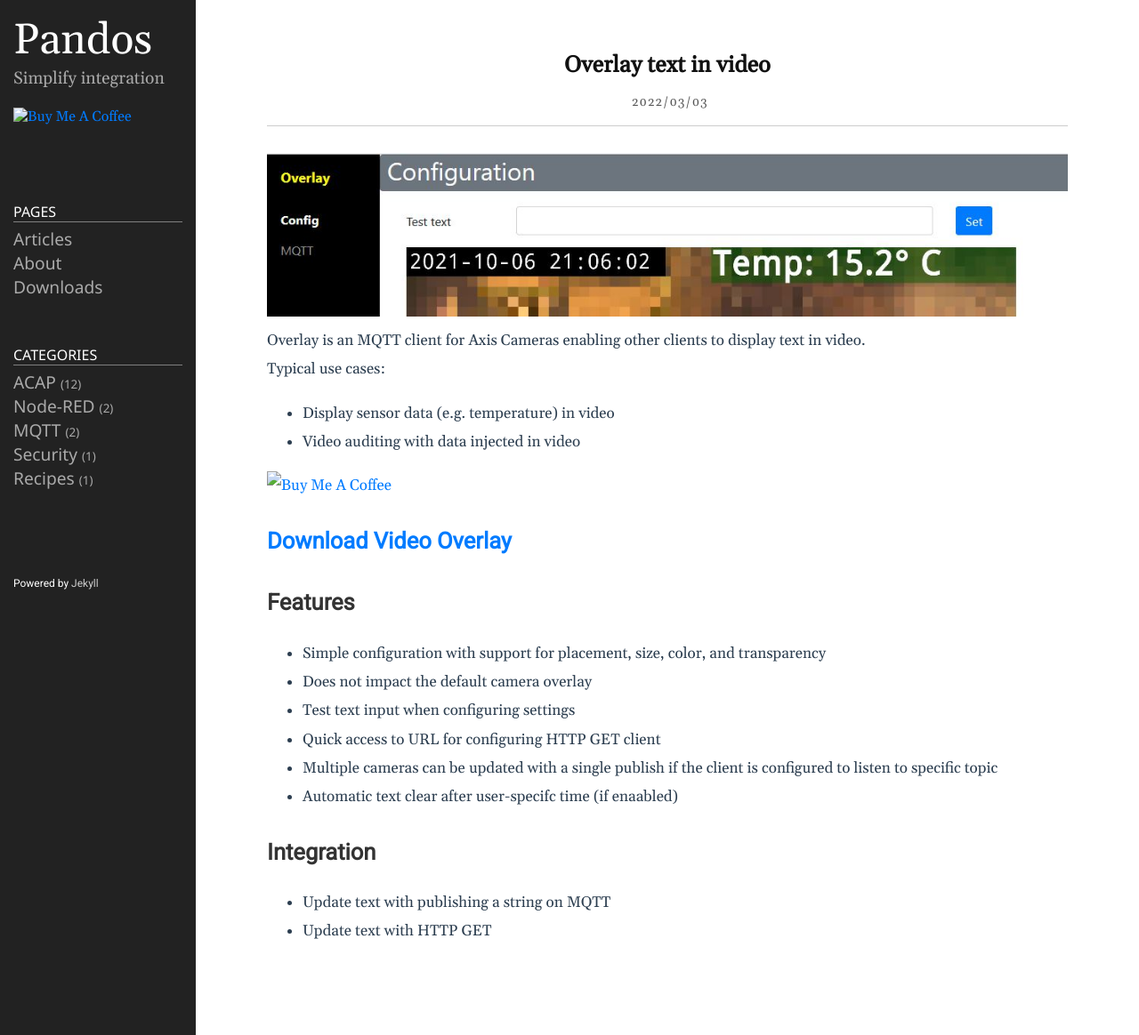
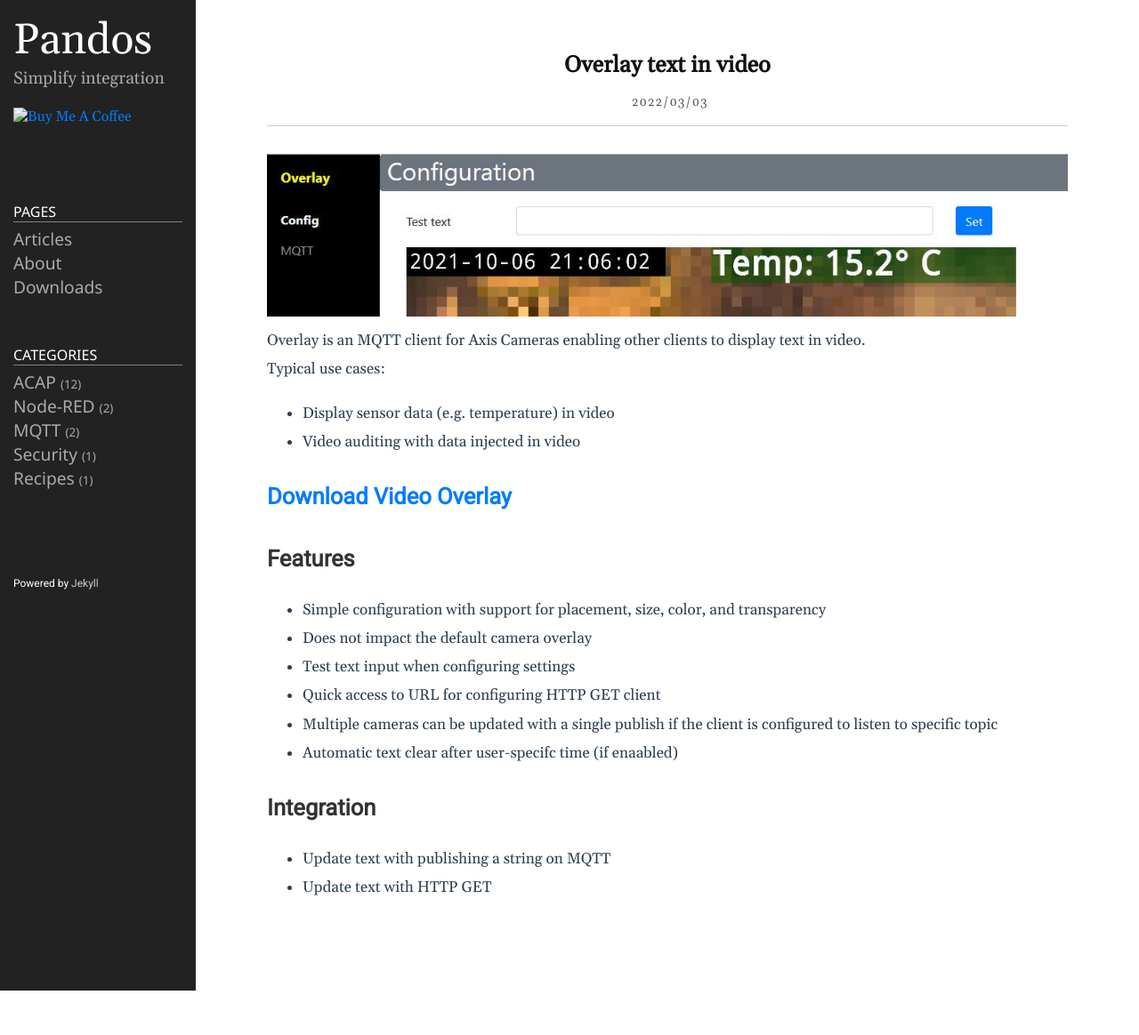
Before and after one commit to pandosme/pandosme.github.io, a Jekyll site: the page built from docs/_posts/2022-03-04-overlay.md, in a window 1280 px wide. Shown: the whole page at 89% size. Built offline with Jekyll 4.4.1, drawn with Linux system fonts in a browser that asks for light colours; after the commit the page ends 1114 px from its top, so only the background shows below that.

Commit message:
Update 2022-03-04-overlay.md

```diff
--- a/docs/_posts/2022-03-04-overlay.md
+++ b/docs/_posts/2022-03-04-overlay.md
@@ -11,8 +11,6 @@ Overlay is an MQTT client for Axis Cameras enabling other clients to display tex
 Typical use cases:
 * Display sensor data (e.g. temperature)  in video
 * Video auditing with data injected in video
-
-<a href="https://www.buymeacoffee.com/fredjuhlinl" target="_blank"><img src="https://cdn.buymeacoffee.com/buttons/default-orange.png" alt="Buy Me A Coffee" height="41" width="174"></a>
 
 ## [Download Video Overlay](https://acap.juhlin.me/package/xoverlay)
 
```
